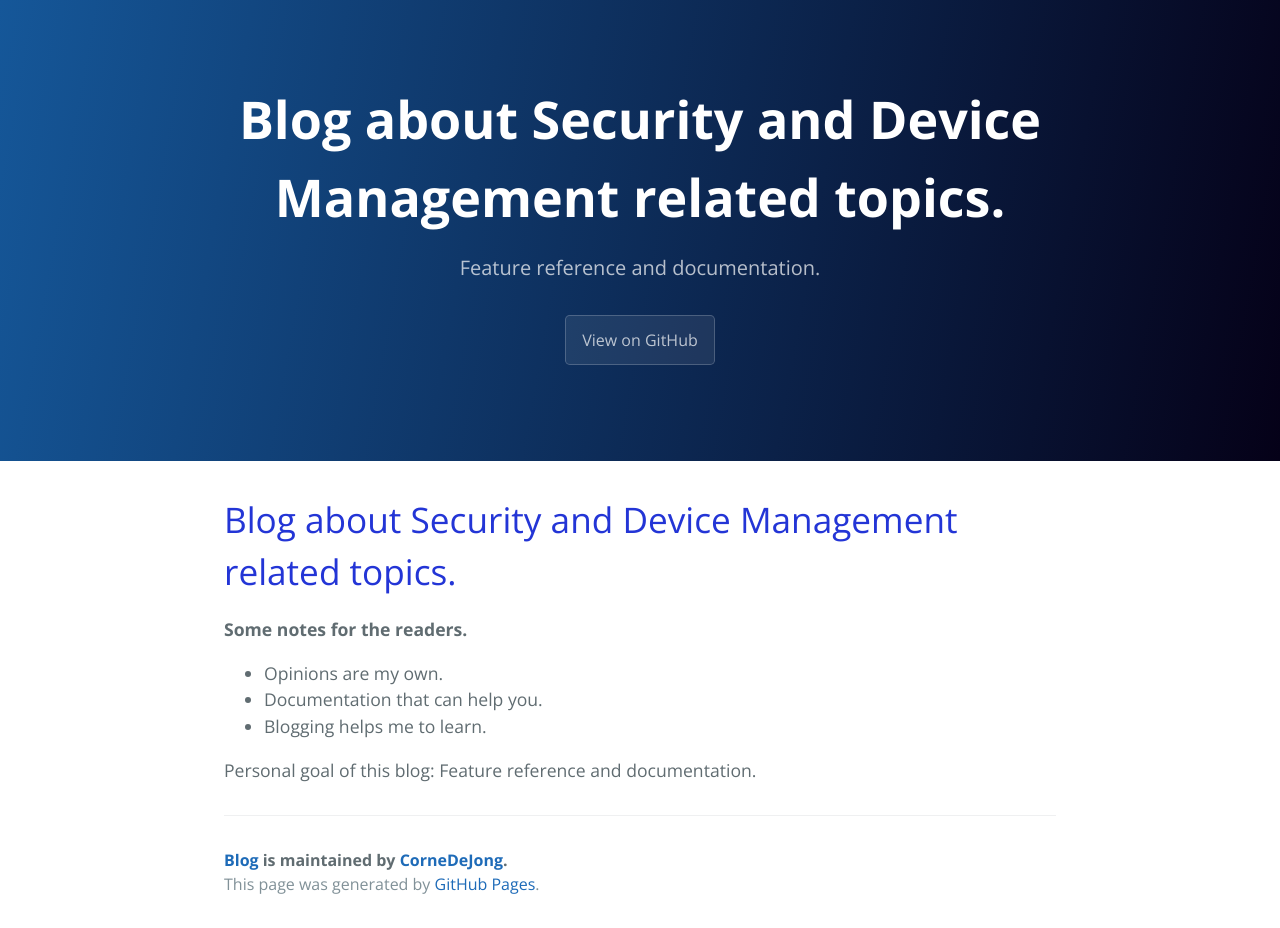
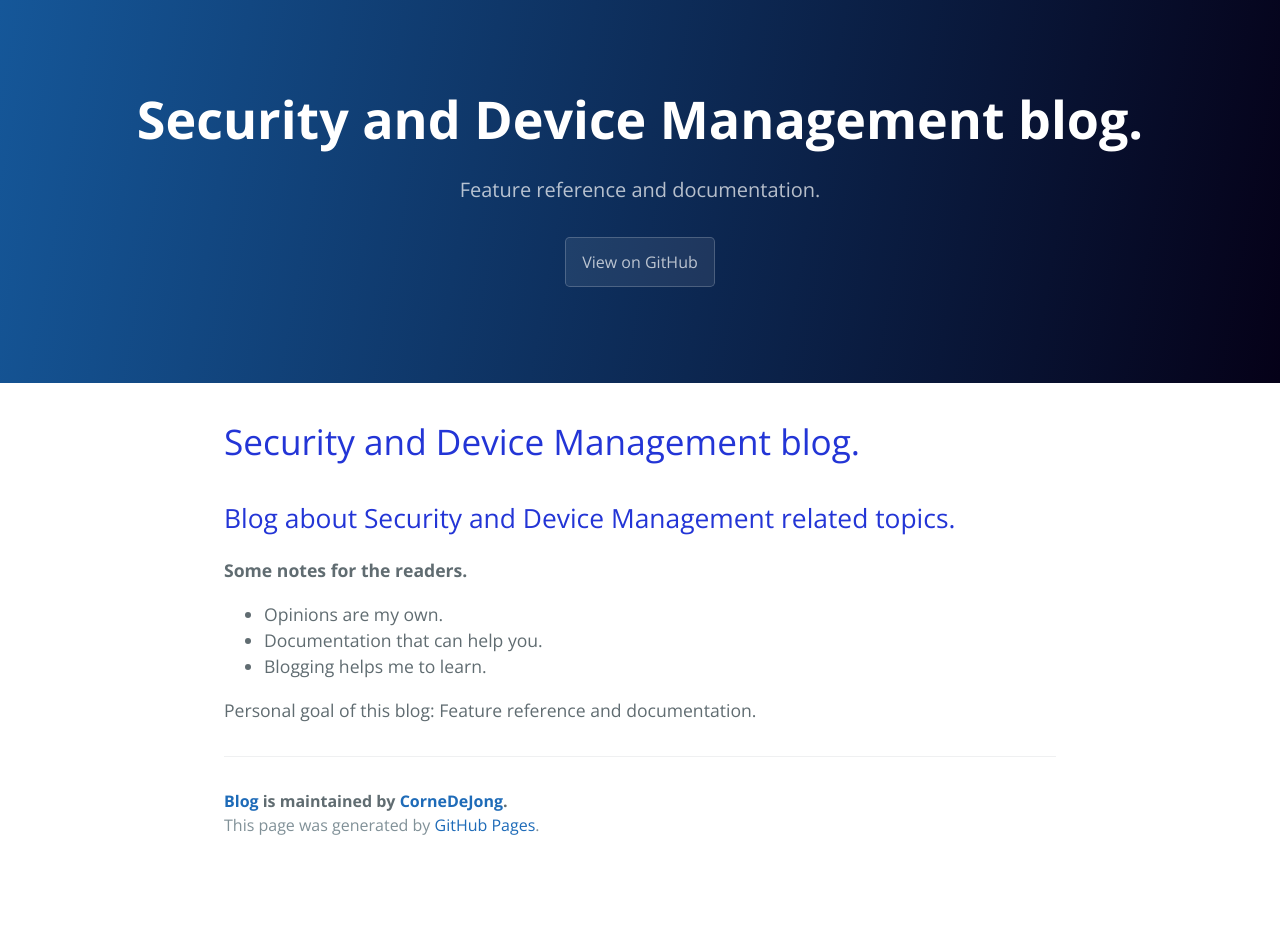
Before and after one commit to CorneDeJong/Blog, a Jekyll site: the page built from index.md, in a window 1280 px wide. Built offline with Jekyll 4.4.1, drawn with Linux system fonts in a browser that asks for light colours; our own code applies the rules of GitHub Pages for plain Markdown files; after the commit the page ends 900 px from its top, so only the background shows below that.

Commit message:
changes1

```diff
--- a/index.md
+++ b/index.md
@@ -1,5 +1,7 @@
-# Blog about Security and Device Management related topics. #
+# Security and Device Management blog.
 
+
+## Blog about Security and Device Management related topics. ##
 **Some notes for the readers.**
 - Opinions are my own.
 - Documentation that can help you.
```
